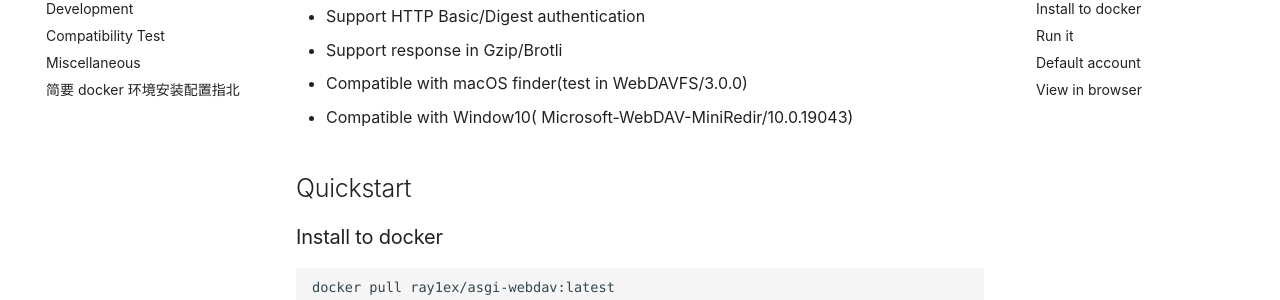
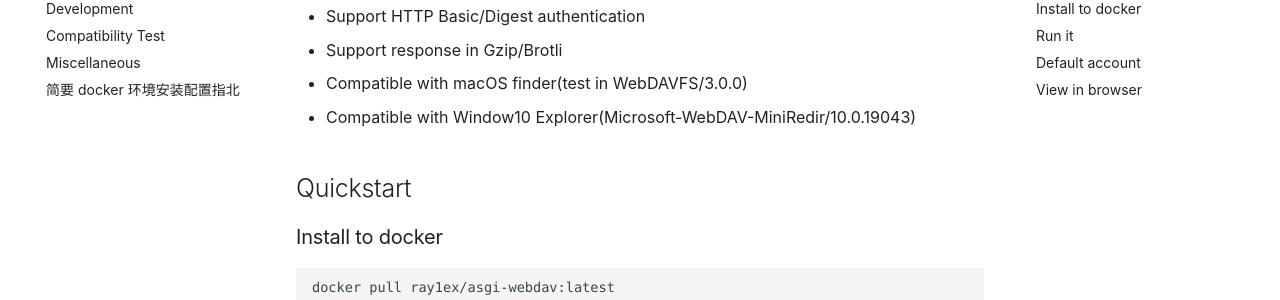
Before and after one commit to rexzhang/asgi-webdav, an MkDocs documentation site: the page built from docs/index.md, in a window 1280 px wide and 900 px high, scrolled down 477 px. Shown: the part 153-453 px from the top of the window. Built offline with MkDocs 1.6.1 and Material for MkDocs 9.7.7, drawn with Linux system fonts in a browser that asks for light colours; comment, search, counter and statistics services are not loaded.

Commit message:
Update docs

```diff
--- a/docs/index.md
+++ b/docs/index.md
@@ -22,7 +22,7 @@ An asynchronous WebDAV server implementation, Support multi-provider, multi-acco
 - Support HTTP Basic/Digest authentication
 - Support response in Gzip/Brotli
 - Compatible with macOS finder(test in WebDAVFS/3.0.0)
-- Compatible with Window10( Microsoft-WebDAV-MiniRedir/10.0.19043)
+- Compatible with Window10 Explorer(Microsoft-WebDAV-MiniRedir/10.0.19043)
 
 ## Quickstart
 
```
Also changed, not shown: CHANGELOG.md (+1 -1 lines), README.md (+1 -1 lines).
